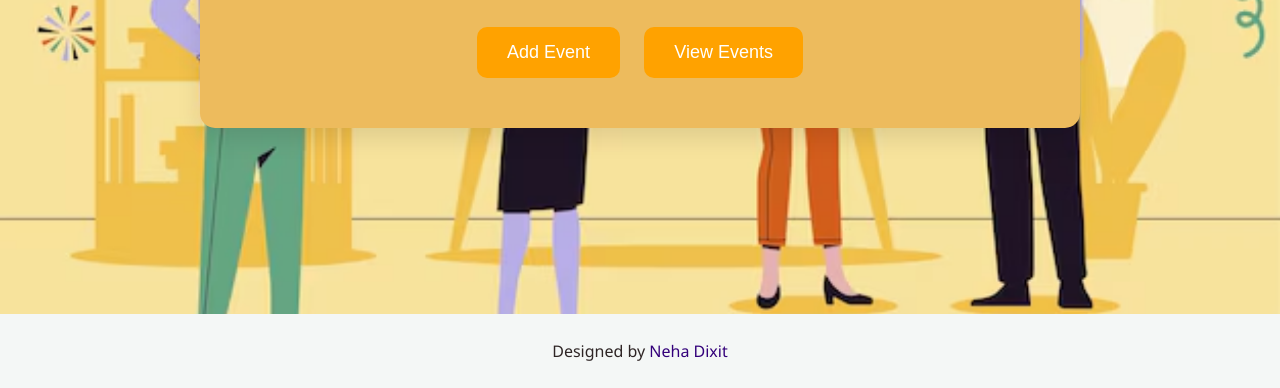
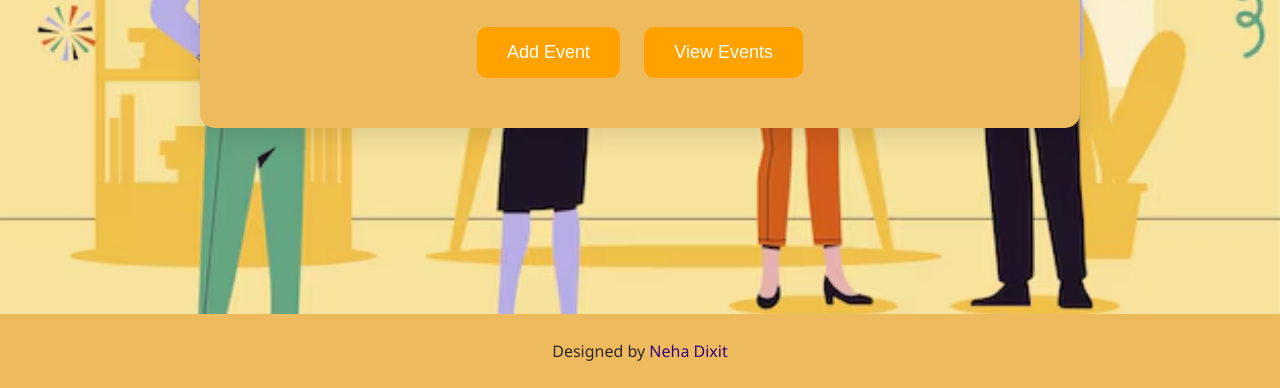
Before and after one commit to nehaadixitt/Event-planning-Management, a plain HTML site: page index.html in a window 1280 px wide. Shown: the part 412-800 px from the top of the page. Drawn offline with Linux system fonts and the light colour scheme.

Commit message:
Update index.html

```diff
--- a/index.html
+++ b/index.html
@@ -50,7 +50,7 @@
             background-color: #ffa200;
         }
         footer {
-            background-color: #f4f7f6;
+            background-color: #edbb5d;
             color: rgb(46, 37, 37);
             text-align: center;
             padding: 10px;
```
